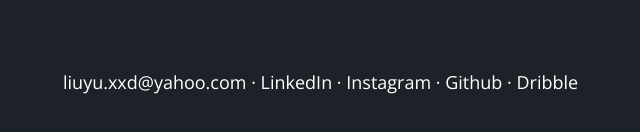
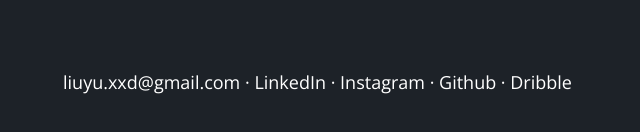
Before and after one commit to wudixiaoyu008/wudixiaoyu008.github.io, a plain HTML site: page About/Yuliu.html in a window 1280 px wide. Shown: the part 1982-2114 px from the top of the page, 77-717 px from the left. Drawn offline with nearby package versions, Linux system fonts and the light colour scheme.

Commit message:
fix email

```diff
--- a/About/Yuliu.html
+++ b/About/Yuliu.html
@@ -146,7 +146,7 @@
                 <br>
                 <div class="col-md-12">
                     <p class="otext">
-                        <a href="mailto:liuyu.xxd@yahoo.com" target="_blank">liuyu.xxd@yahoo.com</a>  ·
+                        <a href="mailto:liuyu.xxd@gmail.com" target="_blank">liuyu.xxd@gmail.com</a>  ·
                         <a href="https://www.linkedin.com/in/liuyuc" target="_blank">LinkedIn</a>  ·
                         <a href="https://www.instagram.com/_liuyuxxd/" target="_blank">Instagram</a>  ·
                         <a href="https://github.com/wudixiaoyu008" target="_blank">Github</a>  ·
```
Also changed, not shown: Resume/resume.html (+1 -1 lines), Work_adbuilder/Adbuilder.html (+1 -1 lines), Work_csair/Csair.html (+1 -1 lines), Work_mplanner/Mplanner.html (+1 -1 lines), Work_ysports/Ysports.html (+1 -1 lines), index.html (+1 -1 lines), 1 other file.
